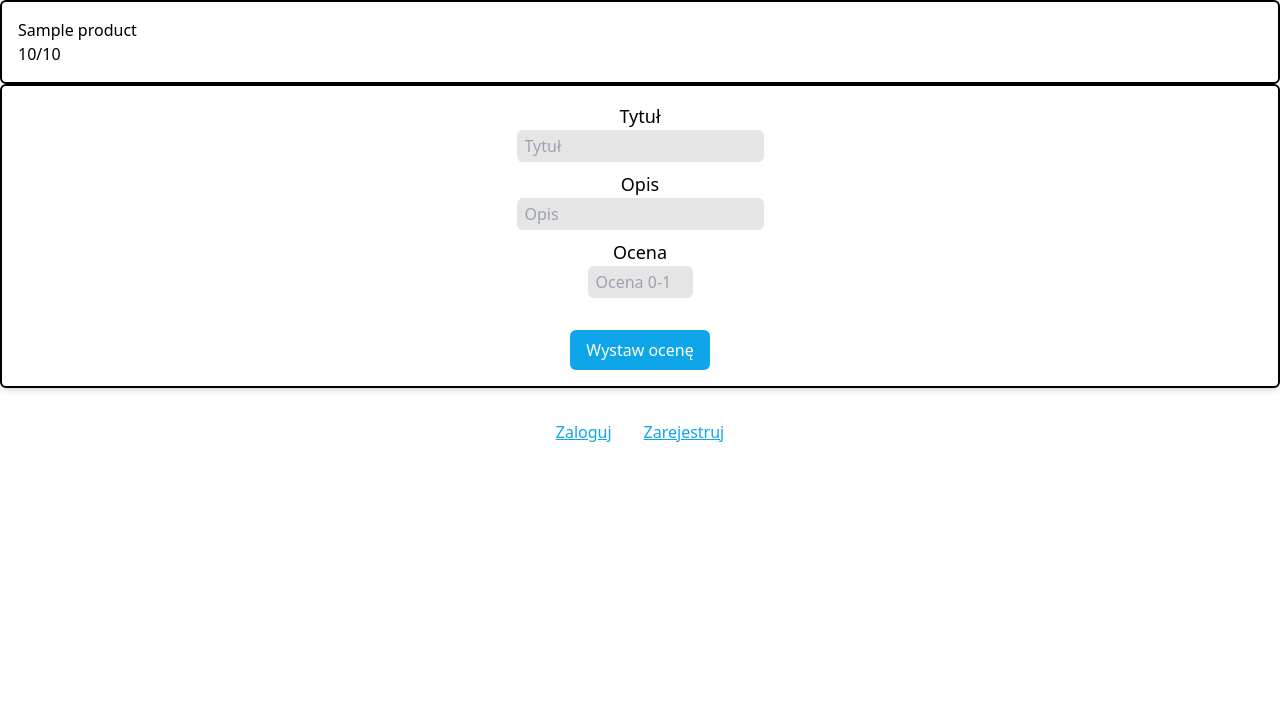
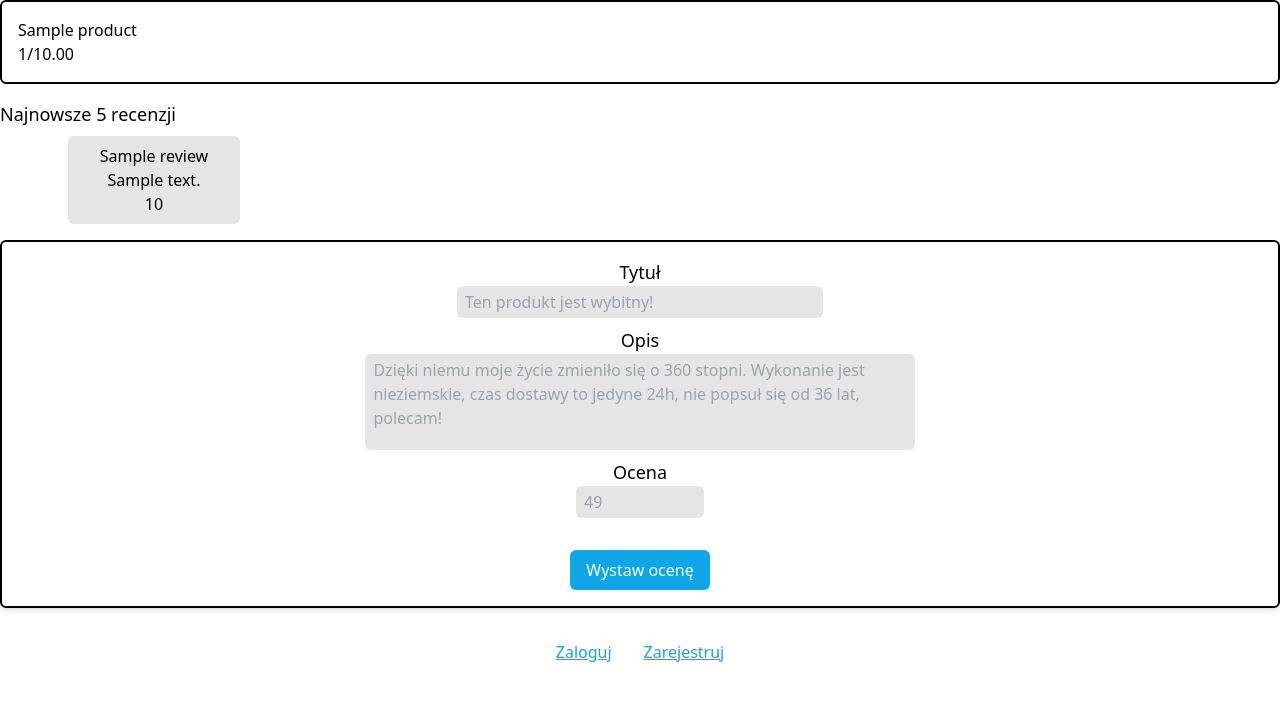
Before and after one commit to NxtPerfect/Reviewerer, a PHP site: page /review.php?id=1 in a window 1280 px wide. Shown: the part 80-781 px from the top of the page. Run offline with PHP 8.4, Linux system fonts and the light colour scheme; the visitor is signed in with stand-in values (Sample User, id 1); tables that the repository leaves empty or names only in its code hold one stand-in row (values such as "Sample post"); some libraries are stand-ins or nearby versions.

Commit message:
Added count of reviews and mean score
added recent reviews on product page
CSS Tweaks

```diff
--- a/src/login.php
+++ b/src/login.php
@@ -11,7 +11,7 @@
     }
     $email = $_POST["email"];
     $password = $_POST["password"];
-    $query = "SELECT email, password FROM users WHERE email LIKE '$email';";
+    $query = "SELECT email, password, role FROM users WHERE email LIKE '$email';";
     echo $query;
     $res = mysqli_query(connectDb(), $query);
     $res = mysqli_fetch_all($res, MYSQLI_ASSOC);
@@ -19,8 +19,9 @@
       mysqli_free_result($res);
       return "Niepoprawne dane logowania.";
     }
-    if ($res[0]['password'] == $password) {
+    if ($res[0]["password"] == $password) {
       $_SESSION["email"] = $_POST["email"];
+      $_SESSION["role"] = $query["role"];
       header('Location: home.php', true, 301);
       echo "Ustawiono sesje";
       return;
--- a/src/nav.php
+++ b/src/nav.php
@@ -12,7 +12,7 @@
 <nav>
   <div class="logo">Logo</div>
   <form class="bg-black rounded-full pl-4" action="search.php">
-    <input class="bg-transparent" type="text" name="search_name" maxlength="64" placeholder="Wyszukaj nazwy produktu"></input>
+    <input class="bg-transparent text-white" type="text" name="search_name" maxlength="64" placeholder="Wyszukaj nazwy produktu"></input>
     <button class="text-white bg-gray-600 hover:bg-gray-700 hover:cursor-pointer active:bg-gray-500 transition rounded-r-full px-2 pr-4 py-1 h-full" type="submit">Szukaj</button>
   </form>
   <div class="flex flex-row gap-4">
--- a/src/review.php
+++ b/src/review.php
@@ -34,18 +34,34 @@
         $id = $_GET['id'];
         $sql = "SELECT * FROM products p WHERE p.id = '$id';";
         $result = $conn->query($sql);
-        while($row = $result->fetch_assoc()) {
-          echo "<div class='flex flex-col border-2 border-black rounded-md p-4'><h3><a href='review.php?id=" . $row["id"] . "'>" . $row["name"]. "</a></h3>" . $row["total_reviews"] . "/" .$row['total_score'] . "</div>";
-          // Tutaj powinna być możliwość dania oceny
+        $row = $result->fetch_assoc();
+        $sql = "SELECT COUNT(*) as total_reviews, SUM(score)/COUNT(*) as total_score FROM reviews WHERE product_id = '" . $row["id"] . "';";
+        $count = $conn->query($sql);
+        $count = $count->fetch_assoc();
+        echo "<div class='flex flex-col border-2 border-black rounded-md p-4'>";
+        echo "<h3><a href='review.php?id=" . $row["id"] . "'>" . $row["name"]. "</a></h3>";
+        echo $count["total_reviews"] . "/" . number_format($count['total_score'], 2) . "</div>";
+
+        echo "<h4 class='text-lg font-medium mt-4'>Najnowsze 5 recenzji</h4>";
+        $sql = "SELECT * FROM reviews WHERE product_id = '" . $row["id"] . "' ORDER BY date DESC LIMIT 5;";
+        $reviews = $conn->query($sql);
+        echo "<div class='grid grid-cols-4 gap-4 my-4 mt-2 justify-items-center justify-center items-center'>";
+        while($review = $reviews->fetch_assoc()) {
+          echo "<div class='flex flex-col rounded-md bg-neutral-200 px-8 py-2 justify-items-center justify-center items-center'>";
+          echo "<h3>". $review["title"] . "</h3>";
+          echo "<div>" . $review["description"] . "</div>";
+          echo "<div>" . $review["score"] . "</div>";
+          echo "</div>";
         }
+        echo "</div>";
       ?>
       <form class="flex flex-col justify-items-center items-center border-2 border-black shadow-md rounded-md p-4" method="POST">
         <label class="text-lg font-medium" for='title'>Tytuł</label>
-        <input class="bg-neutral-200 rounded-md px-2 py-1" name='title' type='text' maxlength=100 placeholder="Tytuł" required></input>
+        <input class="bg-neutral-200 rounded-md px-2 py-1 w-[40ch]" name='title' type='text' maxlength=40 placeholder="Ten produkt jest wybitny!" required></input>
         <label class="text-lg font-medium mt-2" for='description'>Opis</label>
-        <input class="bg-neutral-200 rounded-md px-2 py-1" name='description' type='text' maxlength=500 placeholder="Opis" required></input>
+        <textarea class="bg-neutral-200 rounded-md px-2 py-1 h-24 w-[60ch] resize-none" name='description' type='text' maxlength=500 placeholder="Dzięki niemu moje życie zmieniło się o 360 stopni. Wykonanie jest nieziemskie, czas dostawy to jedyne 24h, nie popsuł się od 36 lat, polecam!" required></textarea>
         <label class="text-lg font-medium mt-2" for='score'>Ocena</label>
-        <input class="bg-neutral-200 rounded-md px-2 py-1 mb-8" name='score' type='number' min=0 max=100 placeholder="Ocena 0-100" required></input>
+        <input class="bg-neutral-200 rounded-md px-2 py-1 mb-8 w-32" name='score' type='number' min=0 max=100 placeholder=<?php echo '"' . rand(0,100) . '"'; ?> required></input>
         <button class="text-white max-w-[fit-content] bg-sky-500 rounded-md px-4 py-2 hover:cursor-pointer hover:bg-sky-600 transition active:bg-sky-400" type="submit">Wystaw ocenę</button>
       </form>
     </main>
```
Also changed, not shown: TODO.md (+6 -6 lines), src/home.php (+18 -2 lines), src/search.php (+7 -2 lines).
